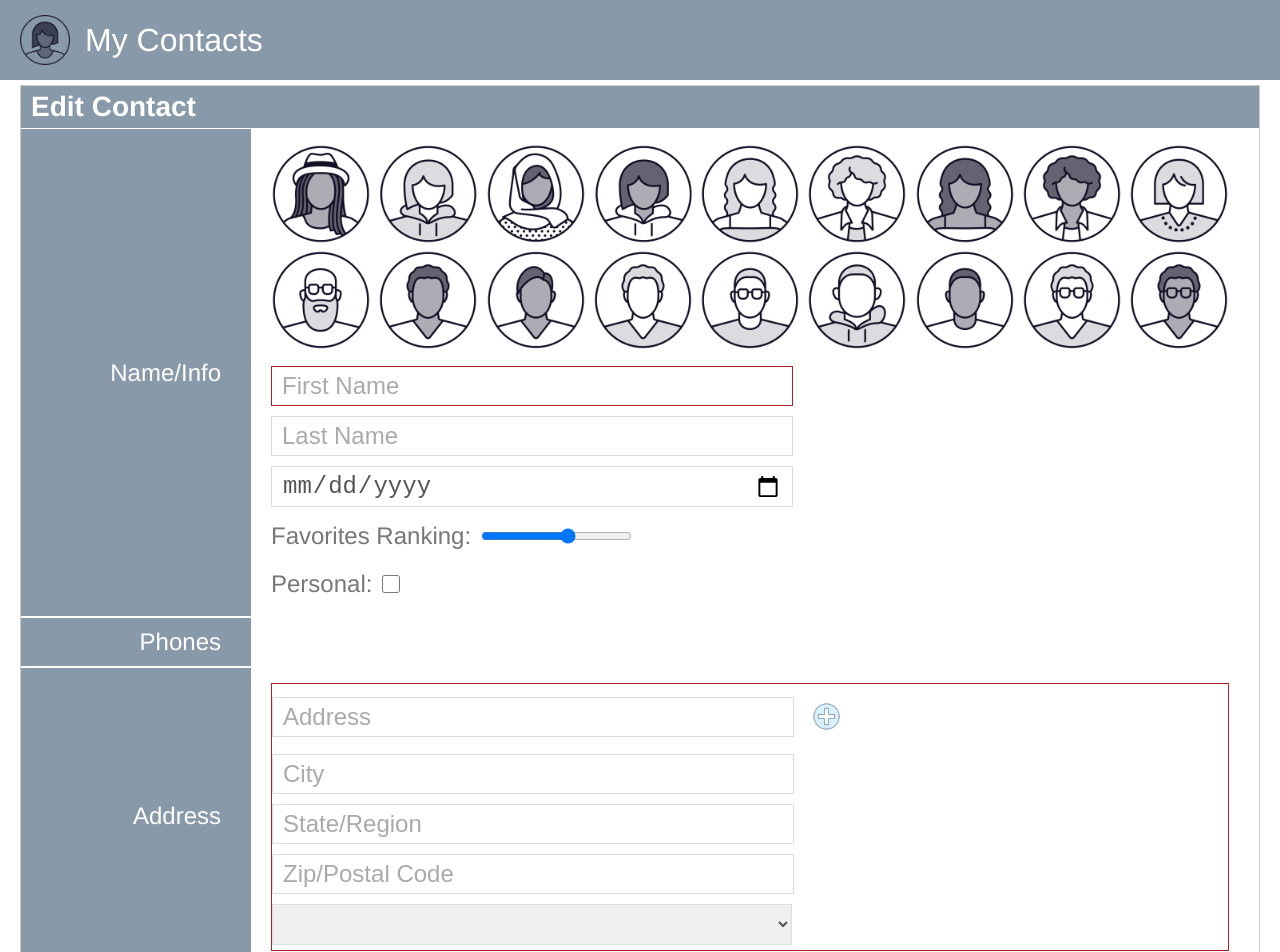
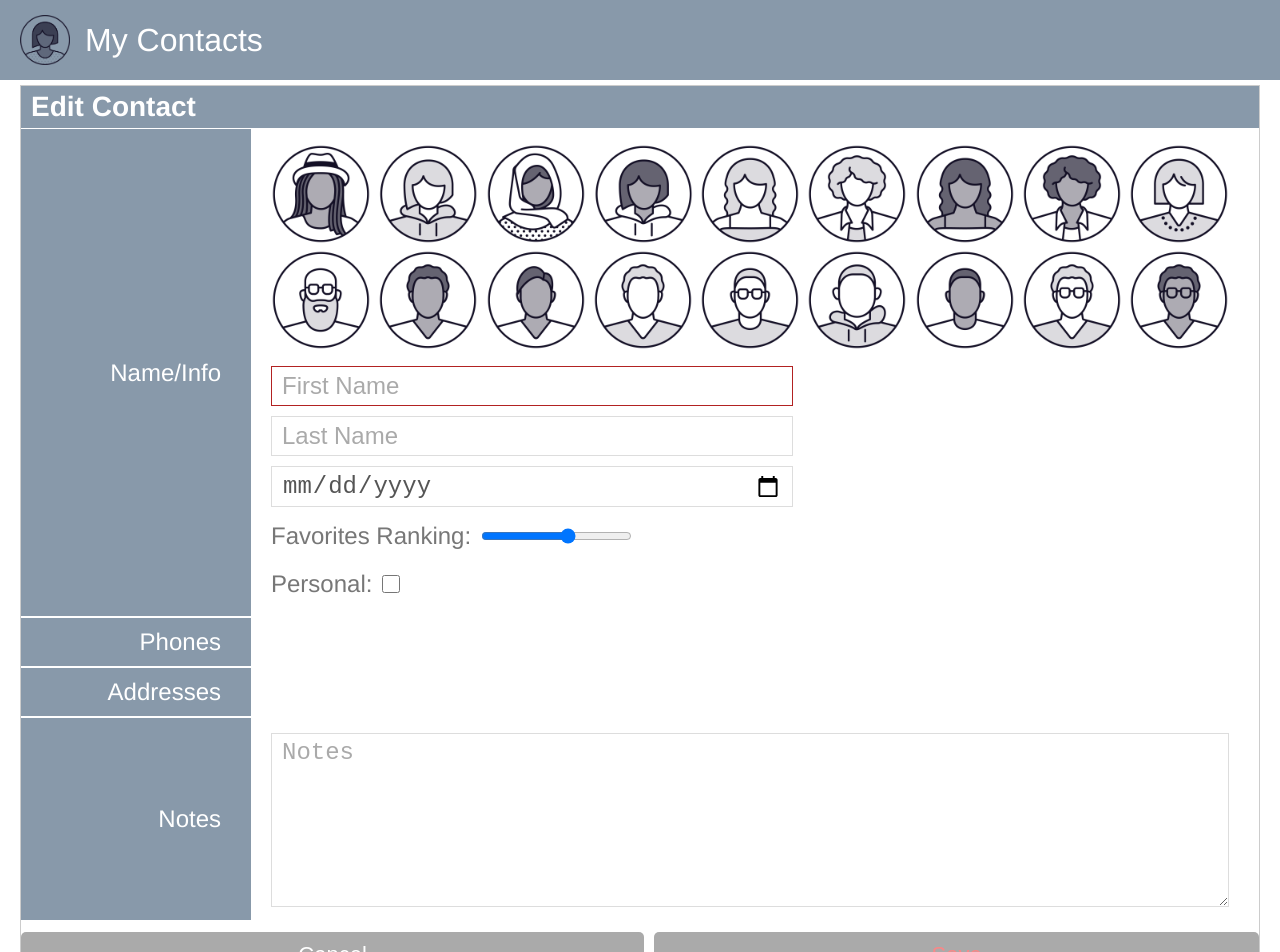
Before and after one commit to LaStudoAngular/angular-reactive-forms, an Angular app: page /contacts/edit in a window 1280 px wide. Shown: the top 952 px of the page. Built offline with nearby package versions, Linux system fonts and the light colour scheme; what angular-in-memory-web-api would draw is missing.

Commit message:
feat: :sparkles: add form conrtol address dynamic

```diff
--- a/src/app/contact-list/contact-list.component.html
+++ b/src/app/contact-list/contact-list.component.html
@@ -20,10 +20,10 @@
         <tr *ngFor="let contact of favoriteContacts" [routerLink]="['/contacts/edit', contact.id]">
           <td>{{contact.firstName}} {{contact.lastName}}</td>
           <td><span *ngIf="contact.phones[0]">{{contact.phones[0].phoneNumber}}</span></td>
-          <td *ngIf="contact.address">
-            {{contact.address.streetAddress}}, {{contact.address.city}},
-            {{contact.address.state}},
-            {{contact.address.postalCode}}
+          <td *ngIf="contact.addresses">
+            {{contact.addresses[0].streetAddress}}, {{contact.addresses[0].city}},
+            {{contact.addresses[0].state}},
+            {{contact.addresses[0].postalCode}}
           </td>
         </tr>
       </ng-container>
@@ -46,10 +46,10 @@
         <tr *ngFor="let contact of contacts" [routerLink]="['/contacts/edit', contact.id]">
           <td>{{contact.firstName}} {{contact.lastName}}</td>
           <td><span *ngIf="contact.phones[0]">{{contact.phones[0].phoneNumber}}</span></td>
-          <td *ngIf="contact.address">
-            {{contact.address.streetAddress}}, {{contact.address.city}},
-            {{contact.address.state}},
-            {{contact.address.postalCode}}
+          <td *ngIf="contact.addresses">
+            {{contact.addresses[0].streetAddress}}, {{contact.addresses[0].city}},
+            {{contact.addresses[0].state}},
+            {{contact.addresses[0].postalCode}}
           </td>
         </tr>
       </ng-container>
--- a/src/app/contacts/in-memory-contacts.service.ts
+++ b/src/app/contacts/in-memory-contacts.service.ts
@@ -18,13 +18,22 @@ export class InMemoryContactsApi implements InMemoryDbService {
             phoneType: 'mobile',
           },
         ],
-        address: {
+        addresses: [
+          {
             streetAddress: '777 Whimsy Lane',
             city: 'Gleeberg City',
             state: 'Colohoma',
             postalCode: 'A4321',
             addressType: 'home',
           },
+          {
+            streetAddress: '888 Whimsy Lane',
+            city: 'Booberg City',
+            state: 'Bolohoma',
+            postalCode: 'A4324',
+            addressType: 'work',
+          },
+        ],
         notes: '',
       },
       {
@@ -41,13 +50,15 @@ export class InMemoryContactsApi implements InMemoryDbService {
             phoneType: 'mobile',
           },
         ],
-        address: {
+        addresses: [
+          {
             streetAddress: '543 Lullaby Lane',
             city: 'Sleepytown',
             state: 'Ulaska',
             postalCode: 'F2231',
             addressType: 'other',
           },
+        ],
         notes: '',
       },
       {
@@ -68,13 +79,15 @@ export class InMemoryContactsApi implements InMemoryDbService {
             phoneType: 'work',
           },
         ],
-        address: {
+        addresses: [
+          {
             streetAddress: '123 Merriment Avenue',
             city: 'Dorado City',
             state: 'Mezona',
             postalCode: 'Z2345',
             addressType: 'work',
           },
+        ],
         notes: '',
       },
     ];
--- a/src/app/edit-contact/edit-contact.component.html
+++ b/src/app/edit-contact/edit-contact.component.html
@@ -81,16 +81,24 @@
     </section>
 
     <section>
-      <nav>Address</nav>
-      <div>
+      <nav>Addresses</nav>
+      <div formArrayName="addresses">
+        <div *ngFor="let address of contactForm.controls.addresses.controls; let idx=index">
           <div
-          formGroupName="address"
+            [formGroupName]="idx"
             class="address"
-          [class.error]="contactForm.controls.address.invalid"
+            [class.error]="contactForm.controls.addresses.controls[idx].invalid"
           >
             <div class="flex-group">
-            <input formControlName="streetAddress" placeholder="Address" />
-            <img src="/assets/plus-grey-blue.png" class="add" />
+              <input
+                formControlName="streetAddress"
+                placeholder="Address"
+              />
+              <img
+                src="/assets/plus-grey-blue.png"
+                class="add"
+                (click)="addAddressControl()"
+              />
             </div>
             <input formControlName="city" placeholder="City" />
             <input formControlName="state" placeholder="State/Region" />
@@ -104,11 +112,13 @@
               </option>
             </select>
           </div>
-        <em *ngIf="contactForm.controls.address.invalid && contactForm.controls.address.dirty"
+          <em *ngIf="contactForm.controls.addresses.controls[idx].invalid && contactForm.controls.addresses.controls[idx].dirty"
             >Address in not complete!</em
           >
         </div>
+      </div>
     </section>
+
     <section>
       <nav>Notes</nav>
       <div>
--- a/src/app/edit-contact/edit-contact.component.ts
+++ b/src/app/edit-contact/edit-contact.component.ts
@@ -1,14 +1,10 @@
 import { Component, OnInit } from '@angular/core';
-import {
-  FormBuilder,
-  FormControl,
-  FormGroup,
-  Validators,
-} from '@angular/forms';
+import { FormBuilder, FormGroup, Validators } from '@angular/forms';
 import { ActivatedRoute, Router } from '@angular/router';
 import { ContactsService } from '../contacts/contacts.service';
 import {
   Contact,
+  IAddressGroup,
   IAddressType,
   IPhoneGroup,
   IPhoneType,
@@ -41,13 +37,7 @@ export class EditContactComponent implements OnInit {
     dateOfBirth: <Date | null>null,
     favoritesRanking: <number | null>null,
     phones: this.fb.array<FormGroup<IPhoneGroup>>([]),
-    address: this.fb.nonNullable.group({
-      streetAddress: ['', Validators.required],
-      city: ['', Validators.required],
-      state: ['', Validators.required],
-      postalCode: ['', Validators.required],
-      addressType: ['', Validators.required],
-    }),
+    addresses: this.fb.array<FormGroup<IAddressGroup>>([]),
     notes: ['', restrictedWordsValidator(['bad', 'ugly', 'stupid'])],
   });
 
@@ -62,6 +52,7 @@ export class EditContactComponent implements OnInit {
 
         // динамически добавляем в form array контролы из модели
         contact.phones.forEach(() => this.addPhoneControl());
+        contact.addresses.forEach(() => this.addAddressControl());
 
         // заполняем все контролы формы данными из модели
         this.contactForm.setValue(contact);
@@ -70,6 +61,10 @@ export class EditContactComponent implements OnInit {
 
   public addPhoneControl(): void {
     this.contactForm.controls.phones.push(this.createPhoneGroup());
+  }
+
+  public addAddressControl(): void {
+    this.contactForm.controls.addresses.push(this.createAddressGroup());
   }
 
   public typeTracker(_: number, type: TypeTracker): string {
@@ -94,4 +89,15 @@ export class EditContactComponent implements OnInit {
       phoneType: '',
     });
   }
+
+  // создаем контрол формы с адресом
+  private createAddressGroup(): FormGroup<IAddressGroup> {
+    return this.fb.nonNullable.group({
+      streetAddress: ['', Validators.required],
+      city: ['', Validators.required],
+      state: ['', Validators.required],
+      postalCode: ['', Validators.required],
+      addressType: ['', Validators.required],
+    });
+  }
 }
```
Also changed, not shown: src/app/contacts/contact.model.ts (+9 -1 lines). Lines whose indentation alone changed are shown as unchanged.
